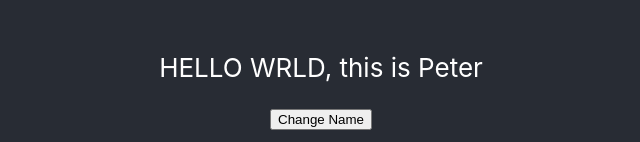
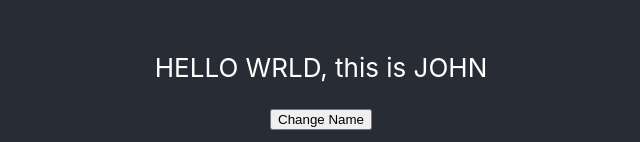
Before and after one commit to TDL2627/monsters-rolodex, a React (Create React App) app: page / in a window 1280 px wide. Shown: the part 482-624 px from the top of the page, without its empty margins (319-959 px from the left). Built offline with nearby package versions, Linux system fonts and the light colour scheme.

Commit message:
minor hard code update

```diff
--- a/src/App.js
+++ b/src/App.js
@@ -10,7 +10,7 @@ class App extends Component {
         <header className="App-header">
           <img src={logo} className="App-logo" alt="logo" />
           <p>
-            HELLO WRLD, this is Peter
+            HELLO WRLD, this is JOHN
           </p>
          <button>Change Name</button>
         </header>
```
